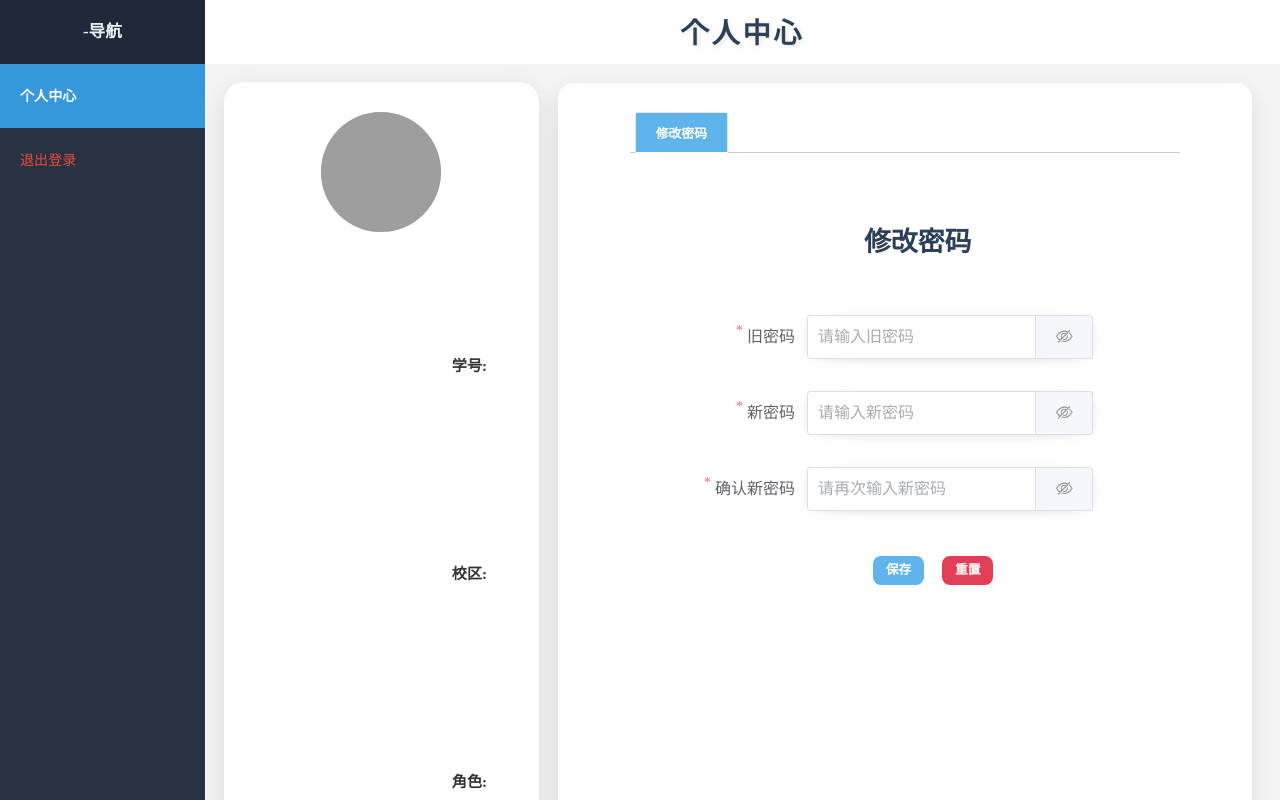
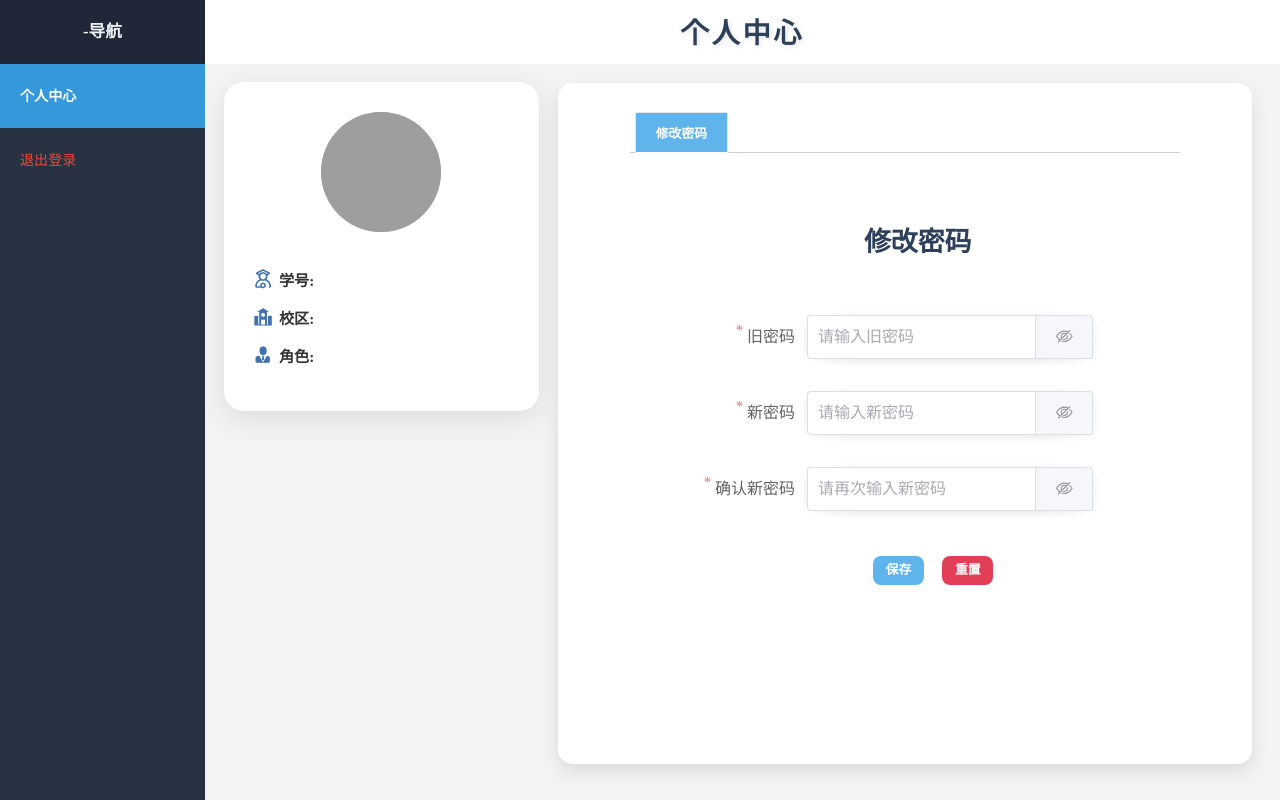
Before and after one commit to bluemsun-front-end/Funded-object-platform, a Vue app in the folder bluemsun10/: page /framework in a window 1280 px wide. Built offline with nearby package versions, Linux system fonts and the light colour scheme; no server answers; grey boxes are pictures that could not be loaded.

Commit message:
框架布局修复

```diff
--- a/bluemsun10/src/main.ts
+++ b/bluemsun10/src/main.ts
@@ -9,6 +9,7 @@ import App from './App.vue';
 import '../icon/iconfont/iconfont.css';
 import clearLocalStorageMixin from './mixins/clearLocalStorage';
 import 'amfe-flexible'
+import './assets/iconfont/iconfont.css'
 // main.ts
 
 // 如果您正在使用CDN引入，请删除下面一行。
--- a/bluemsun10/src/views/Framework/components/PersonalBox.vue
+++ b/bluemsun10/src/views/Framework/components/PersonalBox.vue
@@ -294,7 +294,7 @@ const triggerFileInput = () => {
 }
 
 .info-item i {
-  font-size: 15vw;
+  font-size: 1.5vw;
   margin-right: 0.5vw;
   color: #3f72af;
 }
@@ -323,4 +323,19 @@ strong {
 .icon-email::before {
   content: '\e605';
 }
+@font-face {
+  font-family: 'iconfont';
+  src: url('../../assets/iconfont.woff2') format('woff2'),
+       url('../../assets/iconfont.woff') format('woff'),
+       url('../../assets/iconfont.ttf') format('truetype');
+}
+
+.iconfont {
+  font-family: "iconfont" !important;
+  font-size: 16px;
+  font-style: normal;
+  -webkit-font-smoothing: antialiased;
+  -moz-osx-font-smoothing: grayscale;
+}
+
 </style>
--- a/bluemsun10/src/views/Framework/components/PersonalText.vue
+++ b/bluemsun10/src/views/Framework/components/PersonalText.vue
@@ -44,6 +44,7 @@ const activeTab = ref(role === '资助对象' ? 'tab1' : 'tab2')
   z-index: 100;
   border-radius: 15px;
   box-shadow: 0 8px 20px rgba(0, 0, 0, 0.1);
+  height:80vh;
 }
 
 /* 自定义 Tab 栏样式 */
```
